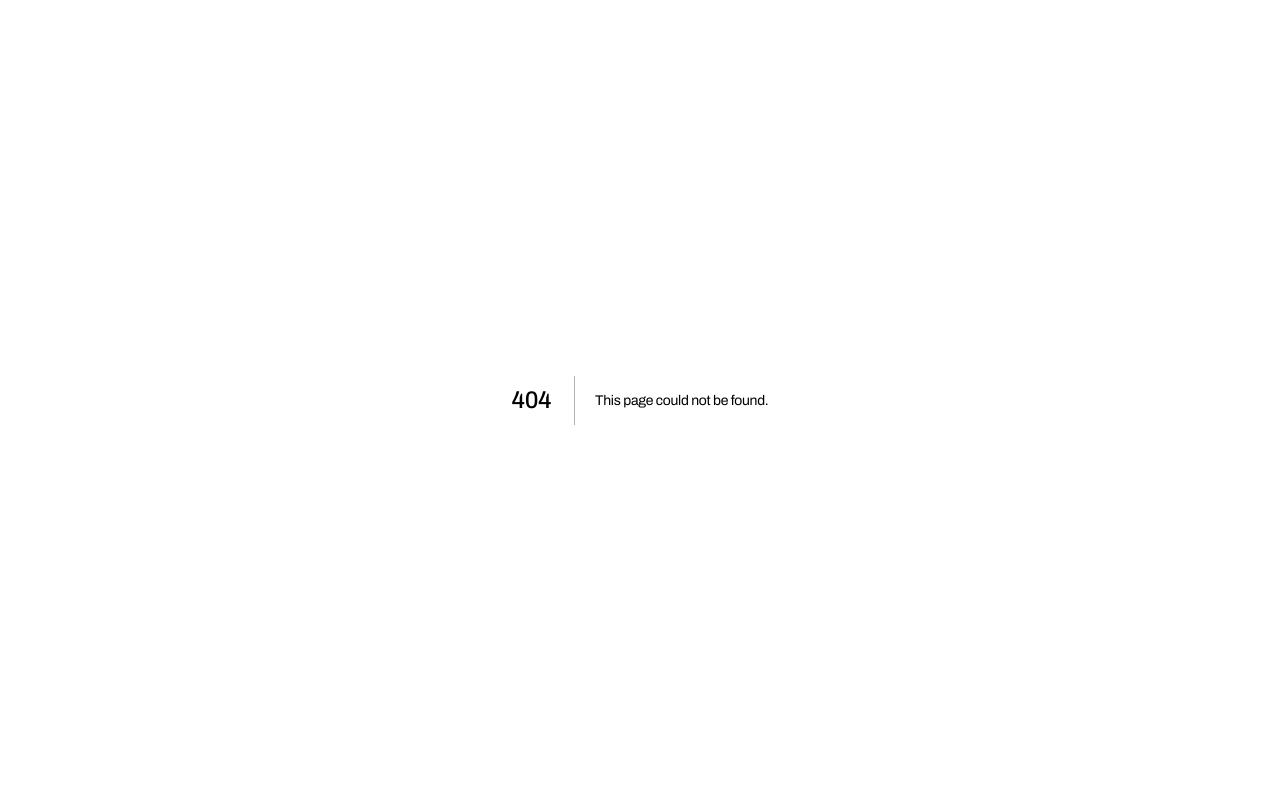
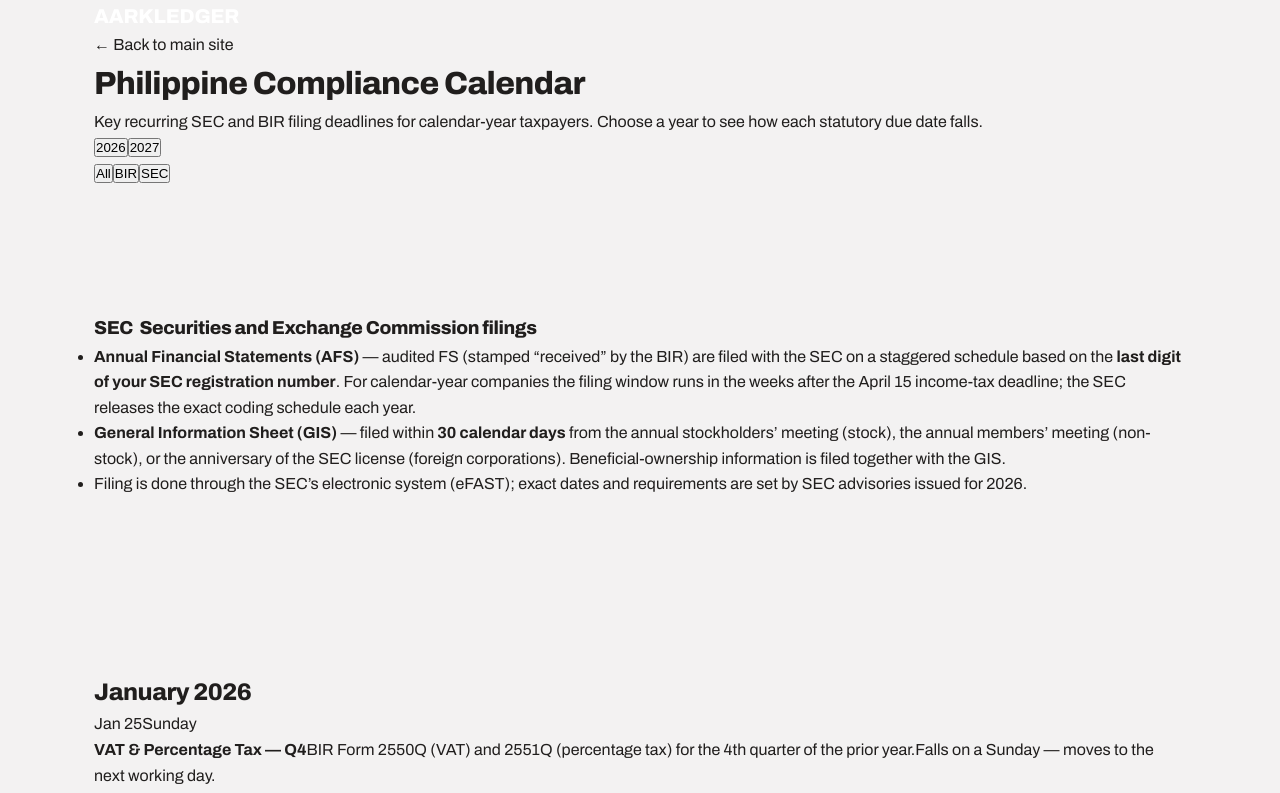
Before and after one commit to Aarkledger/aarkledger-site, a Next.js app: page /deadlines in a window 1280 px wide. Before the commit this address had no page. Shown: the top 793 px of the page. Built offline with nearby package versions, Linux system fonts and the light colour scheme.

Commit message:
Create page.js

```diff
--- /dev/null
+++ b/app/deadlines/page.js
@@ -0,0 +1,202 @@
+"use client";
+
+import { useEffect, useState } from "react";
+
+const MONTHS = [
+  "January", "February", "March", "April", "May", "June",
+  "July", "August", "September", "October", "November", "December",
+];
+const DOW = ["Sunday", "Monday", "Tuesday", "Wednesday", "Thursday", "Friday", "Saturday"];
+
+// Statutory "on or before" due dates for calendar-year taxpayers.
+const BIR = [
+  { m: 1, d: 25, title: "VAT & Percentage Tax — Q4", desc: "BIR Form 2550Q (VAT) and 2551Q (percentage tax) for the 4th quarter of the prior year." },
+  { m: 1, d: 30, title: "Annual Inventory List", desc: "Submission of the inventory list for taxpayers with a taxable year ending December 31." },
+  { m: 1, d: 31, title: "Expanded Withholding Tax — Q4", desc: "BIR Form 1601-EQ (quarterly EWT) for Q4 of the prior year." },
+  { m: 1, d: 31, title: "Annual WHT on Compensation", desc: "BIR Form 1604-C with the alphalist of employees (prior year)." },
+  { m: 1, d: 31, title: "Annual Final WHT", desc: "BIR Form 1604-F with the alphalist (prior year)." },
+  { m: 1, d: 31, title: "Issue Form 2316 to employees", desc: "Employers give each employee their Certificate of Compensation Payment / Tax Withheld." },
+  { m: 2, d: 28, title: "Submit Form 2316 to the BIR", desc: "Duplicate 2316s for employees qualified for substituted filing are filed with the BIR." },
+  { m: 3, d: 1, title: "Annual Alphalist of EWT", desc: "BIR Form 1604-E — annual information return of creditable income taxes withheld (expanded)." },
+  { m: 4, d: 15, title: "Annual Income Tax Return", desc: "BIR Form 1701/1701A (individuals) and 1702-RT/EX/MX (corporations) for the prior calendar year." },
+  { m: 4, d: 25, title: "VAT & Percentage Tax — Q1", desc: "BIR Form 2550Q (VAT) and 2551Q (percentage tax) for Q1." },
+  { m: 4, d: 30, title: "Expanded Withholding Tax — Q1", desc: "BIR Form 1601-EQ for Q1." },
+  { m: 5, d: 15, title: "Quarterly ITR (individuals) — Q1", desc: "BIR Form 1701Q for the first quarter." },
+  { m: 5, d: 30, title: "Quarterly ITR (corporations) — Q1", desc: "BIR Form 1702Q — within 60 days after the close of Q1." },
+  { m: 7, d: 25, title: "VAT & Percentage Tax — Q2", desc: "BIR Form 2550Q and 2551Q for Q2." },
+  { m: 7, d: 31, title: "Expanded Withholding Tax — Q2", desc: "BIR Form 1601-EQ for Q2." },
+  { m: 8, d: 15, title: "Quarterly ITR (individuals) — Q2", desc: "BIR Form 1701Q for the second quarter." },
+  { m: 8, d: 29, title: "Quarterly ITR (corporations) — Q2", desc: "BIR Form 1702Q — within 60 days after the close of Q2." },
+  { m: 10, d: 15, title: "2nd income-tax installment (individuals)", desc: "For individuals who opted to pay the annual income tax in two installments." },
+  { m: 10, d: 25, title: "VAT & Percentage Tax — Q3", desc: "BIR Form 2550Q and 2551Q for Q3." },
+  { m: 10, d: 31, title: "Expanded Withholding Tax — Q3", desc: "BIR Form 1601-EQ for Q3." },
+  { m: 11, d: 15, title: "Quarterly ITR (individuals) — Q3", desc: "BIR Form 1701Q for the third quarter." },
+  { m: 11, d: 29, title: "Quarterly ITR (corporations) — Q3", desc: "BIR Form 1702Q — within 60 days after the close of Q3." },
+];
+
+export default function Deadlines() {
+  const [year, setYear] = useState(2026);
+  const [agency, setAgency] = useState("all");
+
+  useEffect(() => {
+    document.title = "Philippine Compliance Calendar — Aarkledger";
+  }, []);
+
+  const showBir = agency === "all" || agency === "BIR";
+  const showSec = agency === "all" || agency === "SEC";
+
+  const byMonth = MONTHS.map((name, i) => ({
+    name,
+    items: BIR.filter((x) => x.m === i + 1),
+  }));
+
+  return (
+    <div className="cal-page">
+      <header className="cal-hero">
+        <div className="container">
+          <div className="cal-topbar">
+            <a href="/" className="brand" aria-label="Aarkledger" style={{ color: "#fff", fontWeight: 800, fontSize: "1.25rem" }}>
+              AARKLEDGER
+            </a>
+            <a href="/" className="cal-back">← Back to main site</a>
+          </div>
+          <h1>Philippine Compliance Calendar</h1>
+          <p>
+            Key recurring SEC and BIR filing deadlines for calendar-year
+            taxpayers. Choose a year to see how each statutory due date falls.
+          </p>
+
+          <div className="cal-controls">
+            <div className="cal-toggle" role="group" aria-label="Year">
+              {[2026, 2027].map((y) => (
+                <button
+                  key={y}
+                  className={year === y ? "active" : ""}
+                  onClick={() => setYear(y)}
+                >
+                  {y}
+                </button>
+              ))}
+            </div>
+            <div className="cal-toggle" role="group" aria-label="Agency">
+              {[
+                ["all", "All"],
+                ["BIR", "BIR"],
+                ["SEC", "SEC"],
+              ].map(([key, label]) => (
+                <button
+                  key={key}
+                  className={agency === key ? "active" : ""}
+                  onClick={() => setAgency(key)}
+                >
+                  {label}
+                </button>
+              ))}
+            </div>
+          </div>
+        </div>
+      </header>
+
+      <main className="container" style={{ paddingBottom: 20 }}>
+        {showSec && (
+          <section className="cal-note" style={{ marginTop: 40 }}>
+            <h3>
+              <span className="cal-tag sec">SEC</span> &nbsp;Securities and
+              Exchange Commission filings
+            </h3>
+            <ul>
+              <li>
+                <strong>Annual Financial Statements (AFS)</strong> — audited FS
+                (stamped &ldquo;received&rdquo; by the BIR) are filed with the SEC on a
+                staggered schedule based on the <strong>last digit of your SEC
+                registration number</strong>. For calendar-year companies the
+                filing window runs in the weeks after the April 15 income-tax
+                deadline; the SEC releases the exact coding schedule each year.
+              </li>
+              <li>
+                <strong>General Information Sheet (GIS)</strong> — filed within
+                <strong> 30 calendar days</strong> from the annual
+                stockholders&rsquo; meeting (stock), the annual members&rsquo;
+                meeting (non-stock), or the anniversary of the SEC license
+                (foreign corporations). Beneficial-ownership information is filed
+                together with the GIS.
+              </li>
+              <li>
+                Filing is done through the SEC&rsquo;s electronic system (eFAST);
+                exact dates and requirements are set by SEC advisories issued
+                for {year}.
+              </li>
+            </ul>
+          </section>
+        )}
+
+        {showBir &&
+          byMonth.map((month) =>
+            month.items.length === 0 ? null : (
+              <section className="cal-month" key={month.name}>
+                <h2>{month.name} {year}</h2>
+                {month.items.map((item, idx) => {
+                  const dt = new Date(year, item.m - 1, item.d);
+                  const day = dt.getDay();
+                  const weekend = day === 0 || day === 6;
+                  return (
+                    <div className="cal-row" key={idx}>
+                      <div>
+                        <span className="cal-date">
+                          {MONTHS[item.m - 1].slice(0, 3)} {item.d}
+                        </span>
+                        <span className="cal-dow">{DOW[day]}</span>
+                      </div>
+                      <div className="cal-body">
+                        <strong>{item.title}</strong>
+                        <span>{item.desc}</span>
+                        {weekend && (
+                          <span className="cal-weekend">
+                            Falls on a {DOW[day]} — moves to the next working day.
+                          </span>
+                        )}
+                      </div>
+                      <span className="cal-tag bir">BIR</span>
+                    </div>
+                  );
+                })}
+              </section>
+            )
+          )}
+
+        {showBir && (
+          <section className="cal-note">
+            <h3>Recurring monthly obligations</h3>
+            <ul>
+              <li>
+                <strong>Form 1601-C</strong> — monthly remittance of withholding
+                tax on compensation, on or before the 10th of the following
+                month.
+              </li>
+              <li>
+                <strong>Form 0619-E</strong> — monthly remittance of expanded
+                withholding tax for the first two months of each quarter, on or
+                before the 10th of the following month.
+              </li>
+              <li>
+                eFPS filers may follow slightly different dates depending on
+                their industry grouping.
+              </li>
+            </ul>
+          </section>
+        )}
+
+        <p className="cal-disclaimer">
+          <strong>Please note:</strong> these are the standard statutory due
+          dates for calendar-year taxpayers, provided for general guidance only.
+          When a deadline falls on a weekend or a national or local holiday it
+          generally moves to the next working day. Covered forms, filing
+          channels, and dates can change through BIR revenue issuances and SEC
+          advisories, and fiscal-year taxpayers follow a different schedule.
+          Always confirm against the latest official BIR and SEC issuances — and
+          reach out to Aarkledger for the obligations specific to your entity.
+        </p>
+      </main>
+    </div>
+  );
+}
```
